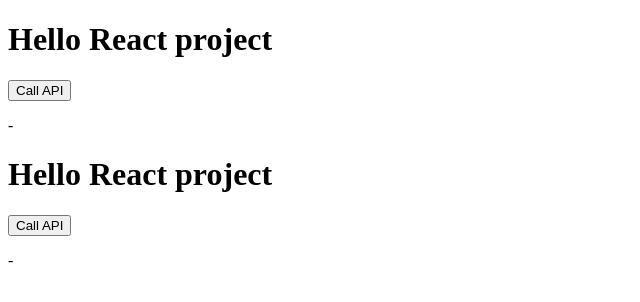
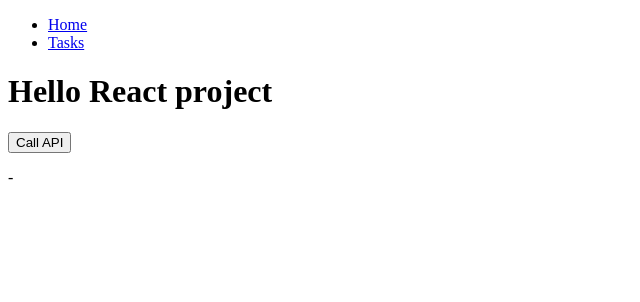
Before and after one commit to emaxwell14/react-scaffolding, a React app in the folder app/: page / in a window 1280 px wide. Shown: the top 302 px of the page, without its empty margins (0-640 px from the left). Built offline with nearby package versions, Linux system fonts and the light colour scheme.

Commit message:
adding task page with router

```diff
--- /dev/null
+++ b/app/src/Header/Header.jsx
@@ -0,0 +1,15 @@
+import React from 'react';
+import { Link } from 'react-router-dom'
+
+const Header = () => (
+  <header>
+    <nav>
+      <ul>
+        <li><Link to='/'>Home</Link></li>
+        <li><Link to='/tasks'>Tasks</Link></li>
+      </ul>
+    </nav>
+  </header>
+);
+
+export default Header;
--- a/app/src/Main/Main.jsx
+++ b/app/src/Main/Main.jsx
@@ -1,11 +1,13 @@
 import React from 'react';
 import { Switch, Route } from 'react-router-dom';
 import Home from './scenes/Home/Home.jsx';
+import Tasks from './scenes/Tasks/Tasks.jsx';
 
 const Main = () => (
   <main>
     <Switch>
-      <Route exact path='/' component={Home}/>
+      <Route exact path='/' component={Home} />
+      <Route path='/tasks' component={Tasks} />
     </Switch>
   </main>
 );
--- a/app/src/Main/scenes/Home/Home.jsx
+++ b/app/src/Main/scenes/Home/Home.jsx
@@ -1,7 +1,7 @@
-import React from 'react';
+import React, { Component } from 'react';
 import api from '../../../api.js';
 
-class Home extends React.Component {
+class Home extends Component {
   constructor(props) {
     super(props);
     this.state = { apiResponse: '-'};
@@ -9,7 +9,7 @@
   }
 
   callApi() {
-    const apiResponse = api.get().then((apiResponse) => {
+    api.get().then((apiResponse) => {
       this.setState({ apiResponse });
     });
   }
--- /dev/null
+++ b/app/src/Main/scenes/Tasks/Tasks.jsx
@@ -0,0 +1,44 @@
+import React, { Component } from 'react';
+import api from '../../../api.js';
+
+class Tasks extends Component {
+  constructor(props) {
+    super(props);
+    this.state = { tasks: [] };
+    this.getTasks = this.getTasks.bind(this);
+  }
+
+  componentDidMount() {
+    this.getTasks();
+  }
+
+  getTasks() {
+    api.getTasks().then((tasks) => {
+      console.log('in Then');
+      console.log(tasks);
+      this.setState({ tasks });
+    });
+  }
+
+  render() {
+    const { tasks } = this.state;
+    console.log(this.state);
+    console.log(tasks);
+    return (
+      <div>
+        <h1>Task List</h1>
+	{tasks.length > 0 &&
+	  <ul>
+            {tasks.map(task => (<li key={task._id}>{task.name}</li>))}
+          </ul>
+	}
+	{tasks.length === 0 &&
+	  <p style={{ color: 'red' }}>No Tasks Found!</p>
+	}
+      </div>
+    );
+ }
+
+}
+
+export default Tasks;
--- a/app/src/api.js
+++ b/app/src/api.js
@@ -1,7 +1,7 @@
 const URL = 'http://localhost:8080/';
 
 const get = () =>
-  fetch(URL, {
+  fetch(URL + path, {
     method: 'GET',
     headers: {
       Accept: 'application/json',
@@ -11,6 +11,16 @@
     .then(json => json.text)
     .catch(e => console.error(e));
 
-const api = { get };
+const getTasks = () =>
+  fetch(URL + 'tasks', {
+    method: 'GET',
+    headers: {
+      Accept: 'application/json',
+     'Content-Type': 'application/json',
+    }
+  }).then(response => response.json())
+    .catch(e => console.error(e));
+
+const api = { get, getTasks };
 
 export default api;
--- a/app/src/index.jsx
+++ b/app/src/index.jsx
@@ -2,30 +2,15 @@
 import { render } from 'react-dom';
 import { BrowserRouter } from 'react-router-dom';
 import Main from './Main/Main.jsx';
-import api from './api.js';
+import Header from './Header/Header.jsx';
 
 class App extends React.Component {
 
-  constructor(props) {
-    super(props);
-    this.state = { apiResponse: '-'};
-    this.callApi = this.callApi.bind(this);
-  }
-
-  callApi() {
-    const apiResponse = api.get().then((apiResponse) => {
-      this.setState({ apiResponse });
-    });
-  }
-
-// TODO move text to sub
   render() {
     return (
       <div>
+        <Header/>
         <Main/>
-        <h1>Hello React project</h1>
-        <button onClick={this.callApi}>Call API</button>
-        <p>{this.state.apiResponse}</p>
       </div>
     );
   }
```
Also changed, not shown: 1 other file (tests, documents, lock files or other folders).
